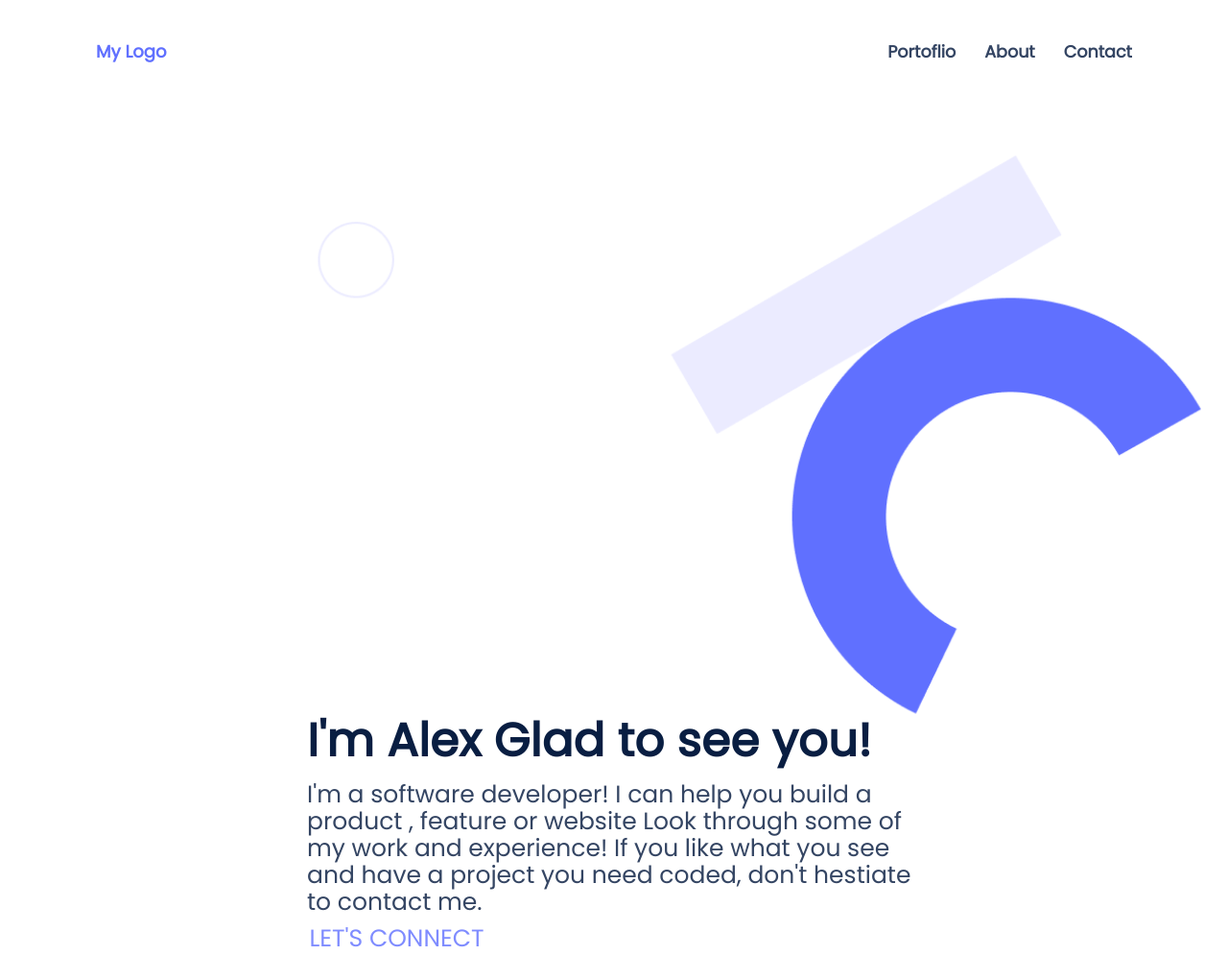
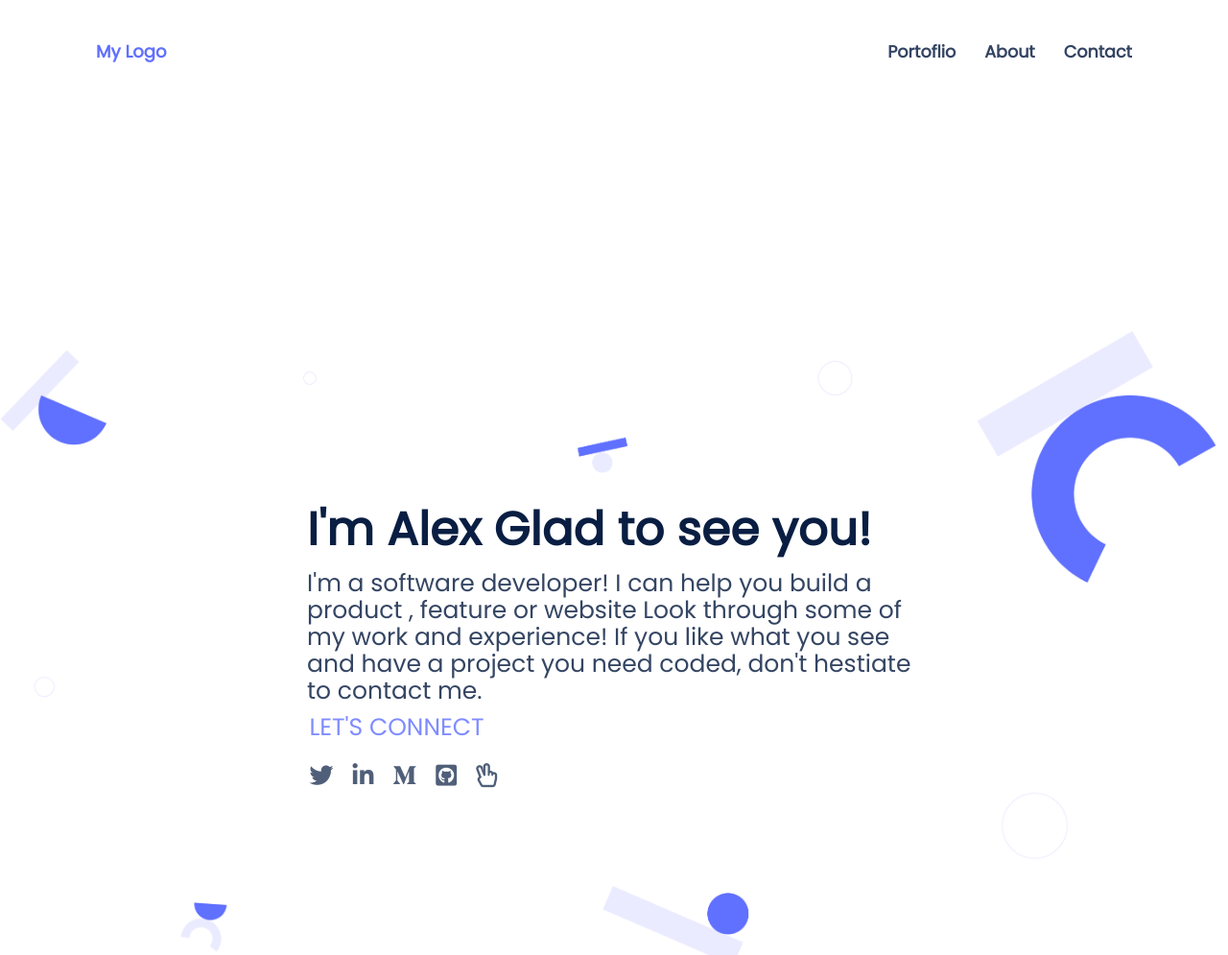
Before and after one commit to Osoro254Alex/My-Portfolio, a website: page index.html in a window 1280 px wide. Shown: the top 995 px of the page at 96% size. Drawn offline with Linux system fonts and the light colour scheme.

Commit message:
Update style.css file

```diff
--- a/style.css
+++ b/style.css
@@ -509,7 +509,8 @@ form {
   .cont-1-sec-2 {
     background-image: url(./portfolio-images/Header-desktop.png);
     background-repeat: no-repeat;
-    background-size: cover;
+    background-size: contain;
+    background-position: center;
     display: flex;
     flex-direction: column;
     align-items: center;
@@ -530,7 +531,7 @@ form {
     letter-spacing: 0.37px;
     color: #091e42;
     width: 50%;
-    margin-top: 30rem;
+    margin-top: 260px;
   }
 
   .content {
@@ -565,7 +566,7 @@ form {
     gap: 20px;
     display: flex;
     justify-content: flex-start;
-    margin-bottom: 30rem;
+    margin-bottom: 260px;
     font-size: 25px;
   }
 
```
